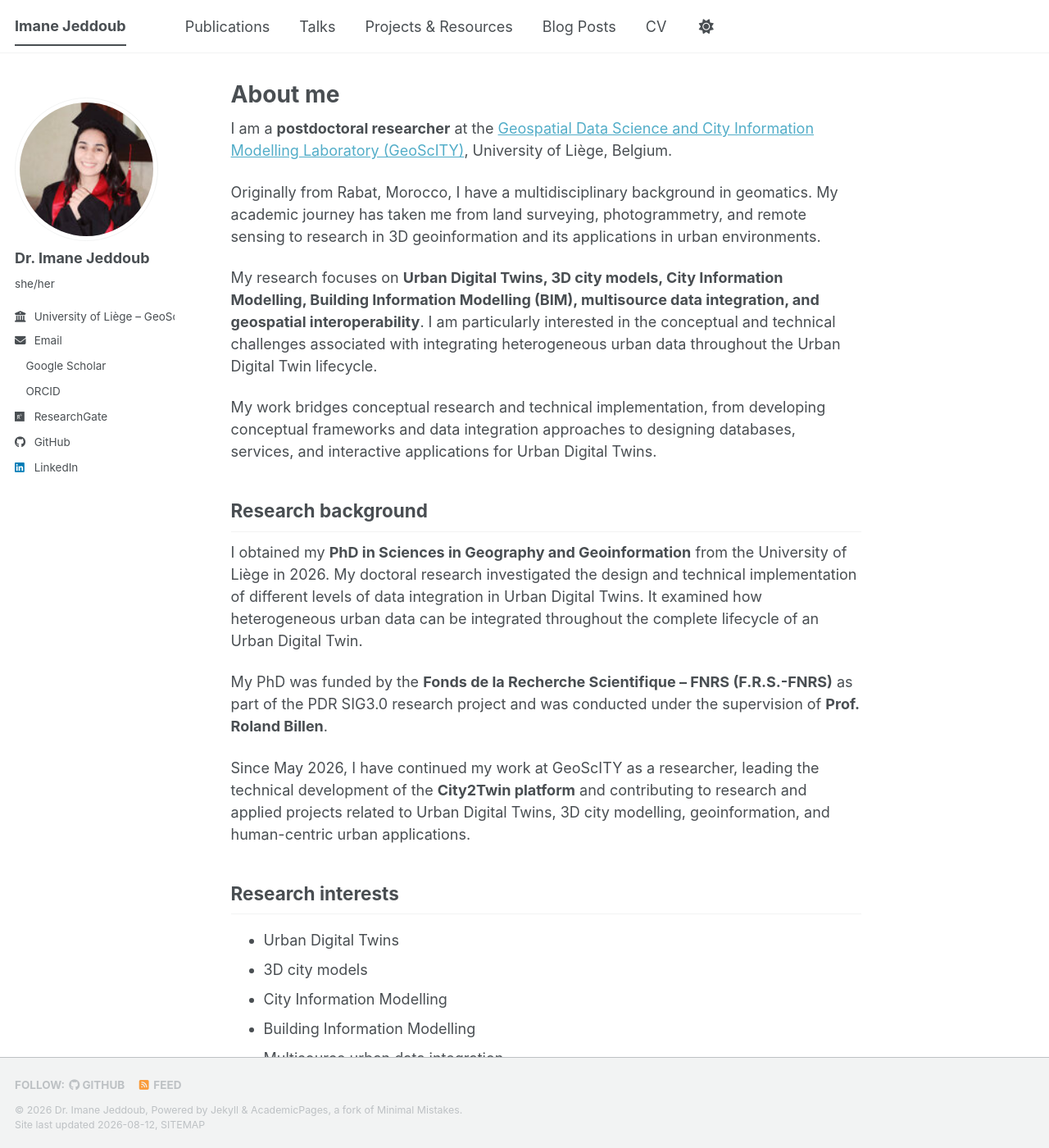
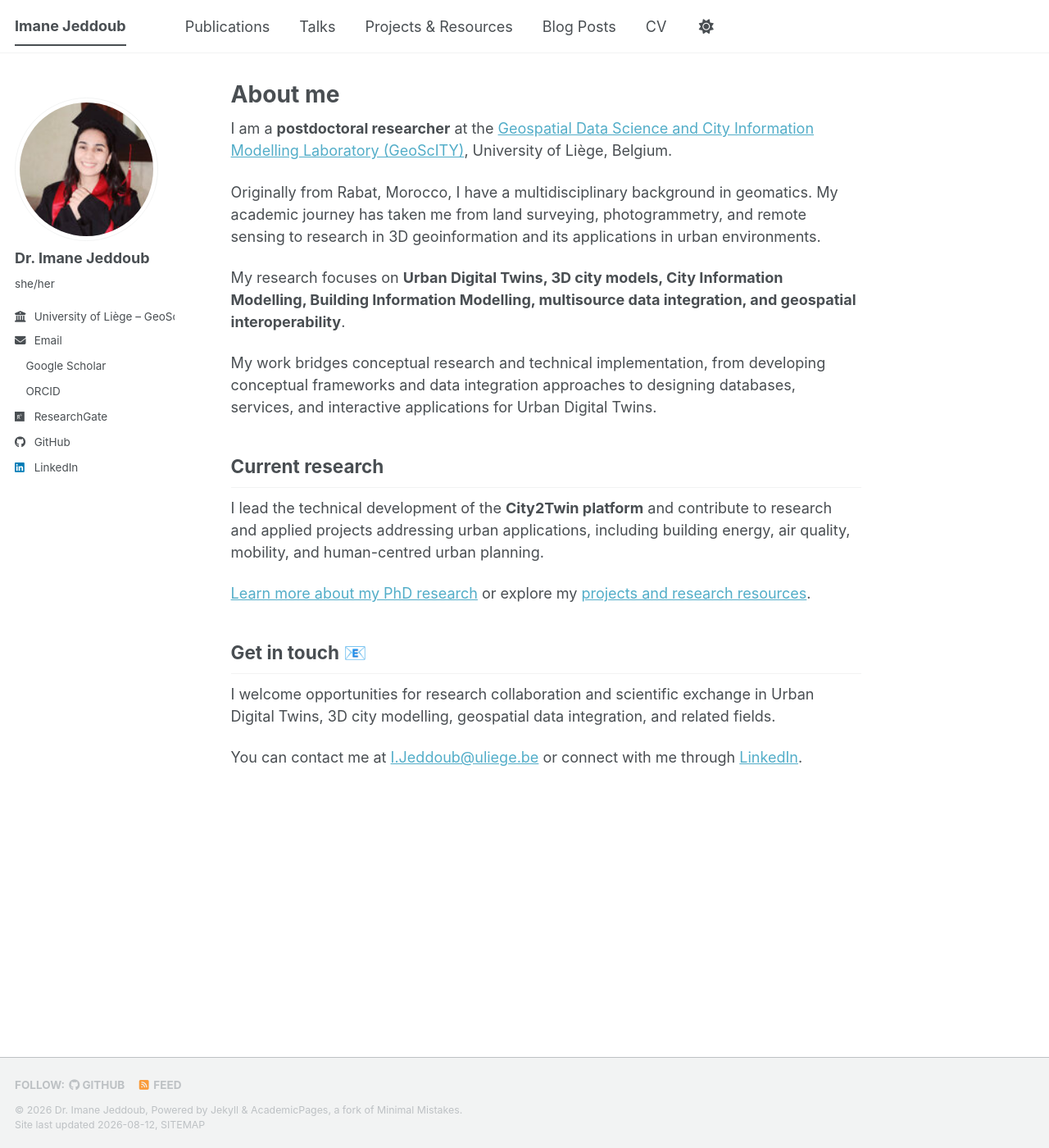
Before and after one commit to JEDDOUB/JEDDOUB.github.io, a Jekyll site: the page built from _pages/about.md, in a window 1280 px wide and 1400 px high. Shown: the whole window at 82% size. Built offline with Jekyll 4.4.1, drawn with Linux system fonts in a browser that asks for light colours; a style sheet for code colours, icons or effects is not loaded; some of the changed text lies outside the part shown.

Commit message:
Revise about page to focus on current research
Removed sections on research background, interests, education, and projects while updating current research details.

```diff
--- a/_pages/about.md
+++ b/_pages/about.md
@@ -11,42 +11,15 @@ I am a **postdoctoral researcher** at the [Geospatial Data Science and City Info
 
 Originally from Rabat, Morocco, I have a multidisciplinary background in geomatics. My academic journey has taken me from land surveying, photogrammetry, and remote sensing to research in 3D geoinformation and its applications in urban environments.
 
-My research focuses on **Urban Digital Twins, 3D city models, City Information Modelling, Building Information Modelling (BIM), multisource data integration, and geospatial interoperability**. I am particularly interested in the conceptual and technical challenges associated with integrating heterogeneous urban data throughout the Urban Digital Twin lifecycle.
+My research focuses on **Urban Digital Twins, 3D city models, City Information Modelling, Building Information Modelling, multisource data integration, and geospatial interoperability**.
 
 My work bridges conceptual research and technical implementation, from developing conceptual frameworks and data integration approaches to designing databases, services, and interactive applications for Urban Digital Twins.
 
-## Research background
+## Current research
 
-I obtained my **PhD in Sciences in Geography and Geoinformation** from the University of Liège in 2026. My doctoral research investigated the design and technical implementation of different levels of data integration in Urban Digital Twins. It examined how heterogeneous urban data can be integrated throughout the complete lifecycle of an Urban Digital Twin.
+I lead the technical development of the **City2Twin platform** and contribute to research and applied projects addressing urban applications, including building energy, air quality, mobility, and human-centred urban planning.
 
-My PhD was funded by the **Fonds de la Recherche Scientifique – FNRS (F.R.S.-FNRS)** as part of the PDR SIG3.0 research project and was conducted under the supervision of **Prof. Roland Billen**.
-
-Since May 2026, I have continued my work at GeoScITY as a researcher, leading the technical development of the **City2Twin platform** and contributing to research and applied projects related to Urban Digital Twins, 3D city modelling, geoinformation, and human-centric urban applications.
-
-## Research interests
-
-- Urban Digital Twins
-- 3D city models
-- City Information Modelling
-- Building Information Modelling
-- Multisource urban data integration
-- Geospatial data interoperability
-- Geospatial standards and standardisation
-- Geographic Information Systems
-- 3D LiDAR point clouds
-
-## Education 🎓
-
-- **PhD in Sciences – Geography and Geoinformation**, University of Liège, Belgium, 2022–2026.
-- **Engineer in Geomatics and Land Surveying**, Institut Agronomique et Vétérinaire Hassan II (IAV Hassan II), Rabat, Morocco, 2016–2021.
-
-## Projects and scientific activities
-
-I am the technical lead of the **City2Twin Urban Digital Twin platform** and contribute to research and applied projects addressing urban applications, including **building energy, air quality, mobility, and human-centred urban planning**.
-
-Alongside my research, I have contributed to teaching activities in **Urban GIS, FME, ArcGIS, and R&D in Geoinformation**, as well as to the co-supervision of master’s theses.
-
-I also serve as a reviewer for international scientific journals, including *Building and Environment*, *Computers, Environment and Urban Systems*, *Cities*, and *Sustainable Energy Technologies and Assessments*.
+[Learn more about my PhD research](/phd/) or explore my [projects and research resources](/portfolio/).
 
 ## Get in touch 📧
 
```
